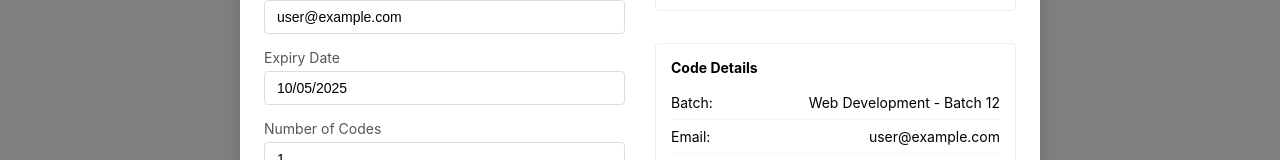
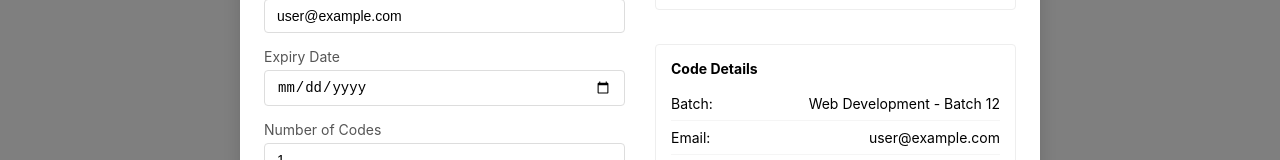
Before and after one commit to AriaRahman1122/aria-app, a Next.js app: page /generate-code in a window 1280 px wide. Both pictures are taken after a click on the button "Generate Access Codes". Shown: the part 322-482 px from the top of the page. Built offline with nearby package versions, Linux system fonts and the light colour scheme.

Commit message:
fix calender

```diff
--- a/src/pages/generate-code/index.tsx
+++ b/src/pages/generate-code/index.tsx
@@ -1,5 +1,5 @@
 'use client';
-import { useState } from 'react';
+import { useState, useRef } from 'react';
 import styles from './styles/modal.module.css';
 
 export default function GenerateCodePage() {
@@ -11,6 +11,7 @@ export default function GenerateCodePage() {
     expiryDate: '10/05/2025',
     numCodes: 1
   });
+  const datePickerRef = useRef<HTMLInputElement>(null);
 
   const generateCode = () => {
     const batchNum = formData.batch.match(/\d+/)?.[0] || '12';
@@ -23,6 +24,20 @@ export default function GenerateCodePage() {
     setCodes([...codes, ...newCodes]);
   };
 
+  const [showDatePicker, setShowDatePicker] = useState(false);
+  const dateInputRef = useRef<HTMLInputElement>(null);
+
+  const handleDateFocus = () => {
+    setShowDatePicker(true);
+    dateInputRef.current?.showPicker();
+  };
+
+  const handleDateChange = (e: React.ChangeEvent<HTMLInputElement>) => {
+    const [year, month, day] = e.target.value.split('-');
+    setFormData({...formData, expiryDate: `${day}/${month}/${year}`});
+    setShowDatePicker(false);
+  };
+
   return (
     <div>
       <button onClick={() => setIsModalOpen(true)} className={styles.openButton}>
@@ -32,7 +47,6 @@ export default function GenerateCodePage() {
       {isModalOpen && (
         <div className={styles.modalOverlay}>
           <div className={styles.modal}>
-            {/* Close Button (X) di pojok kanan atas */}
             <button
               onClick={() => setIsModalOpen(false)}
               className={styles.closeButton}
@@ -41,10 +55,9 @@ export default function GenerateCodePage() {
             </button>
 
             <h2 className={styles.title}>Generate Access Codes</h2>
-            <div className={styles.divider}></div> {/* Ganti hr dengan div */}
+            <div className={styles.divider}></div>
 
             <div className={styles.columnsContainer}>
-              {/* Left Column - Form */}
               <div className={styles.leftColumn}>
                 <div className={styles.inputGroup}>
                   <label>Select Batch</label>
@@ -70,18 +83,14 @@ export default function GenerateCodePage() {
 
                 <div className={styles.inputGroup}>
                   <label>Expiry Date</label>
-                  <input
-                    type="text"
-                    value={formData.expiryDate}
-                    onChange={(e) => {
-                      let value = e.target.value.replace(/\D/g, '');
-                      if (value.length > 2) value = value.slice(0,2) + '/' + value.slice(2);
-                      if (value.length > 5) value = value.slice(0,5) + '/' + value.slice(5,9);
-                      setFormData({...formData, expiryDate: value});
-                    }}
-                    placeholder="dd/mm/yyyy"
-                    maxLength={10}
-                  />
+                  <div className={styles.dateInputWrapper}>
+                    <input
+                      type="date"
+                      ref={dateInputRef}
+                      onChange={handleDateChange}
+                      className={styles.hiddenDateInput}
+                    />
+                  </div>
                 </div>
 
                 <div className={styles.inputGroup}>
@@ -102,7 +111,6 @@ export default function GenerateCodePage() {
                 </button>
               </div>
 
-              {/* Right Column - Codes and Details */}
               <div className={styles.rightColumn}>
                 <div className={styles.codesSection}>
                   <h3 className={styles.sectionTitle}>Generated Access Codes</h3>
--- a/src/pages/generate-code/styles/modal.module.css
+++ b/src/pages/generate-code/styles/modal.module.css
@@ -201,3 +201,36 @@
     color: #333;
     border: 1px solid #ddd;
   }
+
+  /* Date Input Styles */
+.dateInputContainer {
+    position: relative;
+    display: flex;
+    align-items: center;
+  }
+
+  .dateTextInput {
+    flex: 1;
+    padding: 8px 12px;
+    border: 1px solid #ddd;
+    border-radius: 4px;
+    font-size: 14px;
+  }
+
+  .datePickerButton {
+    background: none;
+    border: none;
+    cursor: pointer;
+    font-size: 18px;
+    margin-left: 8px;
+    padding: 4px;
+    color: #666;
+  }
+
+  .hiddenDatePicker {
+    position: absolute;
+    opacity: 0;
+    width: 1px;
+    height: 1px;
+    pointer-events: none;
+  }
```
